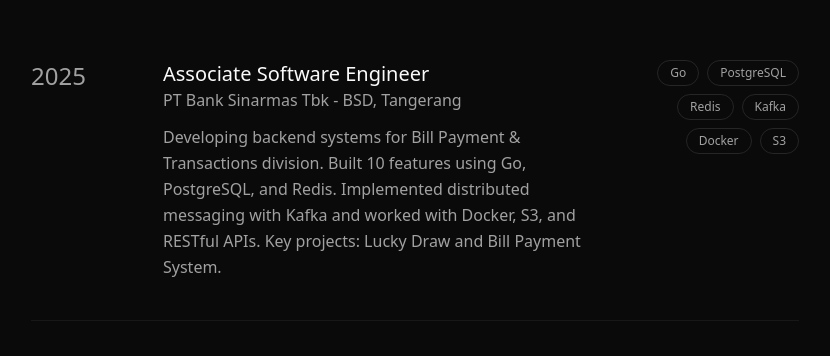
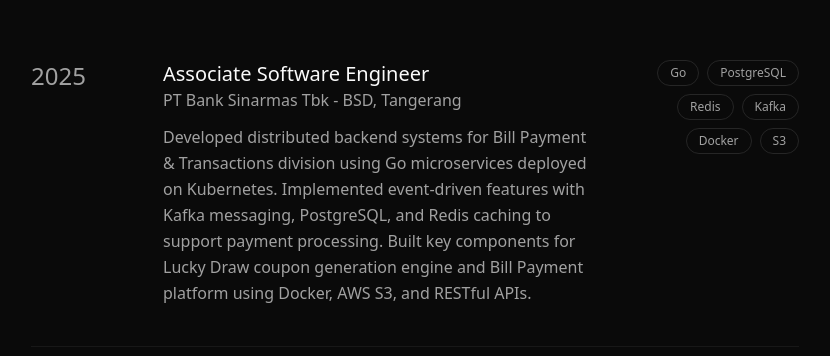
Before and after one commit to shannnbe/portofolio-website-v1, a Next.js app: page / in a window 1280 px wide. Shown: the part 1852-2208 px from the top of the page, without its empty margins (225-1055 px from the left). Built offline with nearby package versions, Linux system fonts and the light colour scheme.

Commit message:
chore(doc): change wording

```diff
--- a/app/page.tsx
+++ b/app/page.tsx
@@ -257,7 +257,7 @@ export default function Home() {
                   year: "2025",
                   role: "Associate Software Engineer",
                   company: "PT Bank Sinarmas Tbk - BSD, Tangerang",
-                  description: "Developing backend systems for Bill Payment & Transactions division. Built 10 features using Go, PostgreSQL, and Redis. Implemented distributed messaging with Kafka and worked with Docker, S3, and RESTful APIs. Key projects: Lucky Draw and Bill Payment System.",
+                  description: "Developed distributed backend systems for Bill Payment & Transactions division using Go microservices deployed on Kubernetes. Implemented event-driven features with Kafka messaging, PostgreSQL, and Redis caching to support payment processing. Built key components for Lucky Draw coupon generation engine and Bill Payment platform using Docker, AWS S3, and RESTful APIs.",
                   tech: ["Go", "PostgreSQL", "Redis", "Kafka", "Docker", "S3"],
                 },
                 {
```
